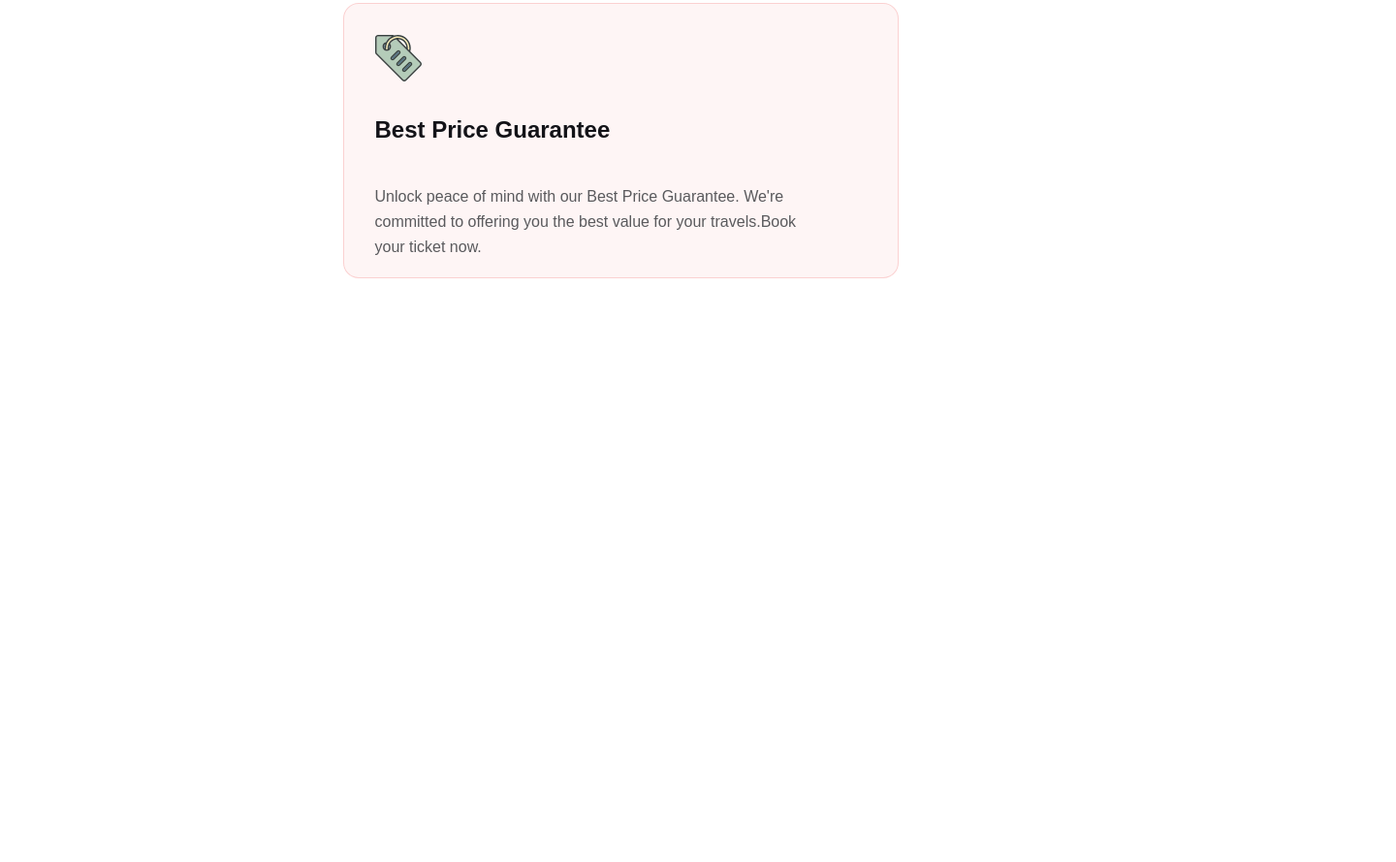
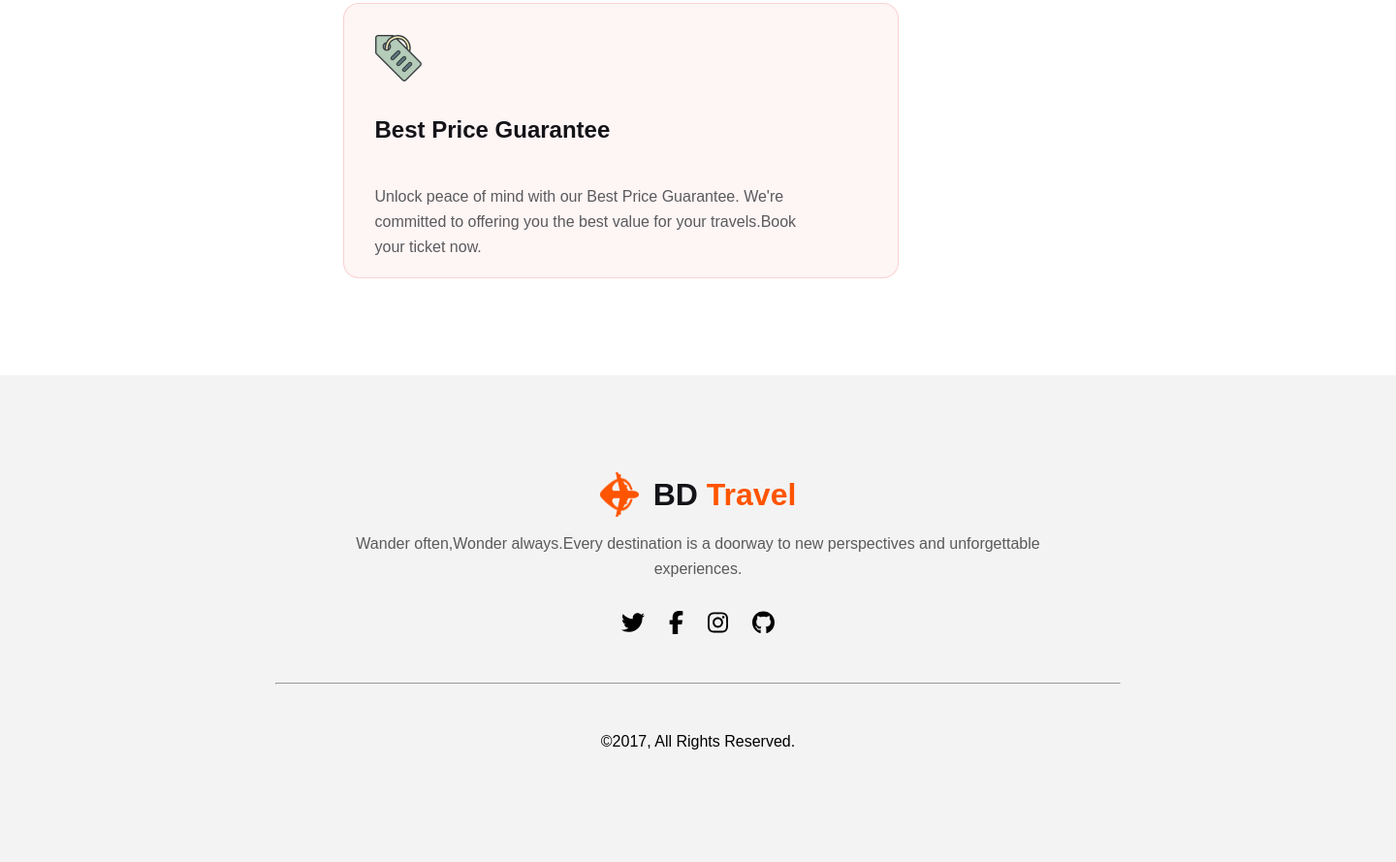
Before and after one commit to alamin6688/travel-website-project, a plain HTML site: page index.html in a window 1280 px wide. Shown: the part 3061-3950 px from the top of the page at 97% size, 1440 px wide, since content can reach past the window. Before the commit the page ends 3448 px from the top, so only its background shows below. Drawn offline with Linux system fonts and the light colour scheme.

Commit message:
footer section added

```diff
--- a/index.html
+++ b/index.html
@@ -151,16 +151,35 @@
             <!-- Choose Us Section End -->
         </section>
         <section>
-            <!-- Footer Section Start -->
+            <!-- Newsleter Section Start -->
 
-
-
-            <!-- Footer Section End -->
+            <!-- Newsleter Section End -->
         </section>
     </main>
     <footer>
-
-
+        <!-- Footer Section Start -->
+        <div class="footer-container">
+            <div class="footer-logo">
+                <img src="Images/Group 40071 (2).png" alt="">
+                <h1><span class="logo-h1-s1">BD</span>
+                    <span class="logo-h1-s2">Travel</span>
+                </h1>
+            </div>
+                <p class="footer-description">
+                    Wander often,Wonder always.Every destination is a doorway to new perspectives and unforgettable experiences.
+                </p>
+            <div class="footer-icons">
+                <img src="Images/twitter.svg" alt="">
+                <img src="Images/facebook-f.svg" alt="">
+                <img src="Images/instagram.svg" alt="">
+                <img src="Images/github.svg" alt="">
+            </div>
+            <hr class="hr">
+            <p class="copyright">
+                &copy;2017, All Rights Reserved.
+            </p>
+        </div>
+        <!-- Footer Section End -->
     </footer>
 </body>
 </html>
--- a/style.css
+++ b/style.css
@@ -412,3 +412,65 @@ main{
     padding-left: 32px;
 }
 /* Footer Section Styles */
+.footer-container{
+    width: 1440px;
+    height: 502px;
+    background: rgba(19, 19, 24, 0.05);
+    margin: 0 auto;
+}
+.footer-container > .footer-logo{
+    display: flex;
+    justify-content: center;
+    margin-bottom: 15px;
+}
+.footer-logo{
+    margin: 0 auto;
+    padding-top: 100px;
+    align-items: center;
+    gap: 15px;
+}
+.footer-logo img{
+    width: 40px;
+    height: 46px;
+}
+.footer-logo .logo-h1-s1{
+    color:#131318;
+    font-size: 32px;
+    font-weight: 800;
+}
+.footer-logo .logo-h1-s2{
+    color: #FF5400;
+    font-size: 32px;
+    font-style: normal;
+    font-weight: 800;
+}
+.footer-description{
+    width: 769px;
+    margin: 0 auto 30px;
+    color: #5A5A5D;
+    text-align: center;
+    font-size: 16px;
+    font-weight: 400;
+    line-height: 26px;
+}
+.footer-icons{
+    display: flex;
+    justify-content: center;
+    gap: 25px;
+    margin: 0 auto 50px;
+}
+.footer-icons img{
+    height: 24px;
+}
+.hr{
+    width: 872px;
+    height: 1px;
+    background: rgba(19, 19, 24, 0.10);
+    margin: 0 auto;
+}
+.copyright{
+    width: 220px;
+    height: 20px;
+    text-align: center;
+    margin: 50px auto 110px;
+}
```
Also changed, not shown: Images/facebook-f.svg (added), Images/github.svg (added), Images/instagram.svg (added), Images/twitter.svg (added).
